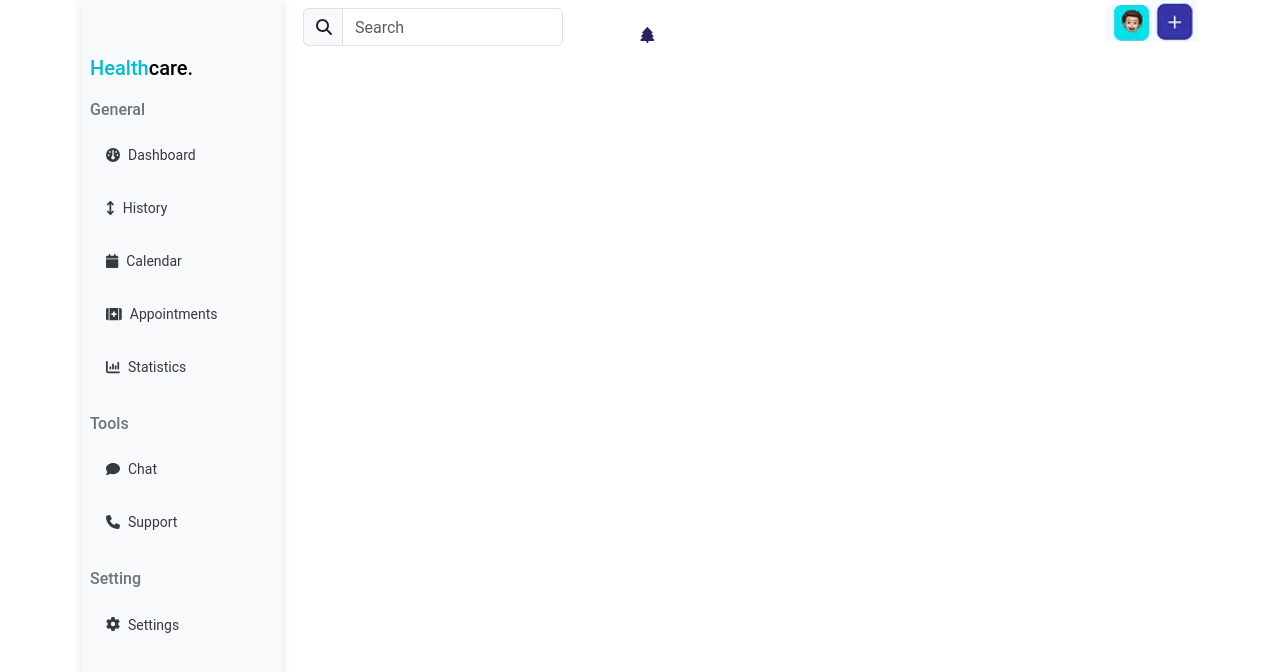
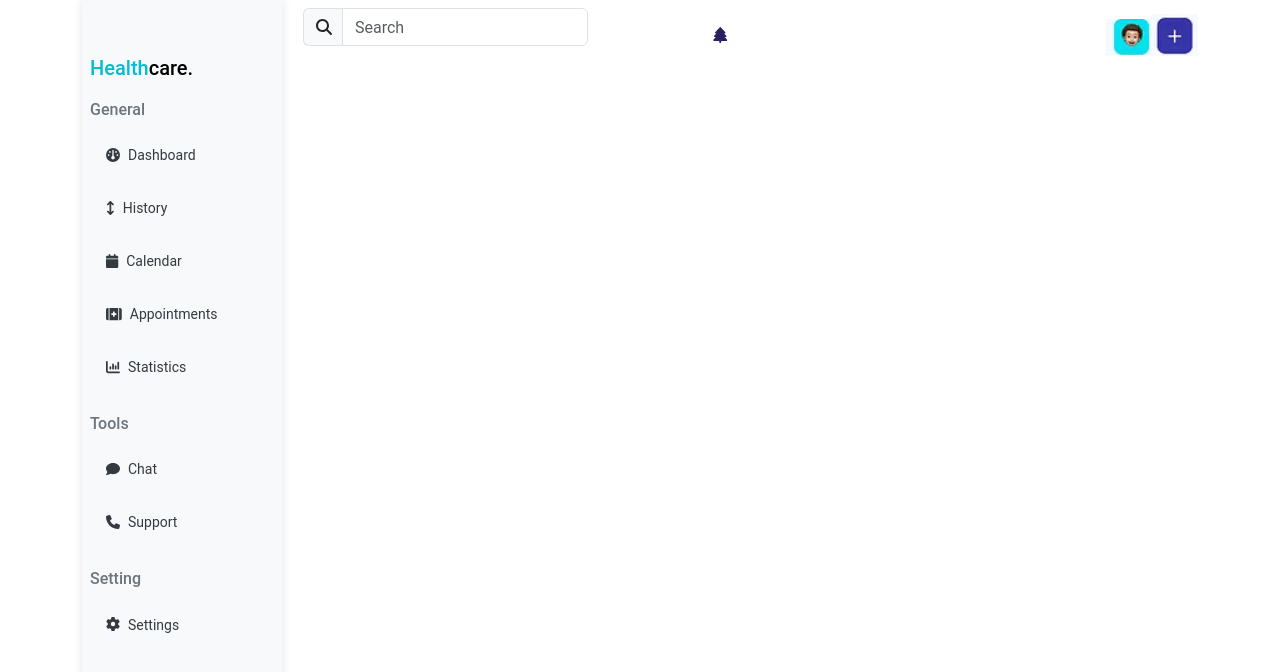
Before and after one commit to saikirsh/health-care-dashboard, a React (Create React App) app: page / in a window 1280 px wide. Shown: the top 672 px of the page. Built offline with nearby package versions, Linux system fonts and the light colour scheme.

Commit message:
top navigation updated

```diff
--- a/src/components/DashboardMainContent/index.jsx
+++ b/src/components/DashboardMainContent/index.jsx
@@ -1,16 +1,11 @@
 import Header from "../Header/header";
-import face from '../../assets/images/face.png';
-import plus from '../../assets/images/plus.png';
 
 const Main = () => {
   return (
-   <div className="row"><div className="col-md-6">
+   <div className="row"><div className="col-md-12">
       <Header />
     </div><div className="custom-bg-color col-md-6">
-      <div className="float-right">
-         <img src={face} className="mt-1"/>
-         <img src={plus}/>
-      </div>
+
 
       </div></div>
 
--- a/src/components/Header/header.jsx
+++ b/src/components/Header/header.jsx
@@ -1,7 +1,9 @@
 import { Nav } from 'react-bootstrap';
 import { FontAwesomeIcon } from '@fortawesome/react-fontawesome';
-import { faBell,faMagnifyingGlass,faTree,fatree } from '@fortawesome/free-solid-svg-icons';
+import { faMagnifyingGlass,faTree,fatree } from '@fortawesome/free-solid-svg-icons';
 import "../Header/header.css";
+import face from '../../assets/images/face.png';
+import plus from '../../assets/images/plus.png';
 const Header = () => {
   return (
   <Nav class="navbar navbar-expand-md navbar-dark">
@@ -26,6 +28,10 @@ const Header = () => {
   </form>
 
   </div>
+   <div className="float-right">
+         <img src={face} className="mt-1"/>
+         <img src={plus}/>
+      </div>
 </Nav>
 
   )
```
